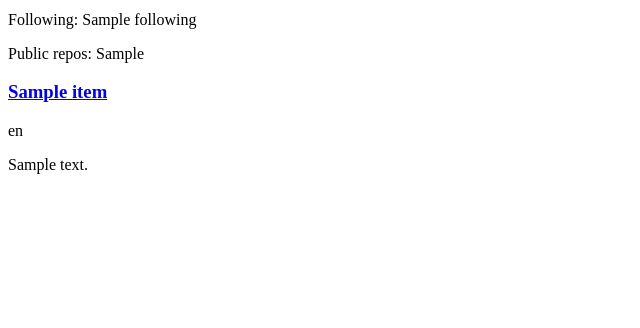
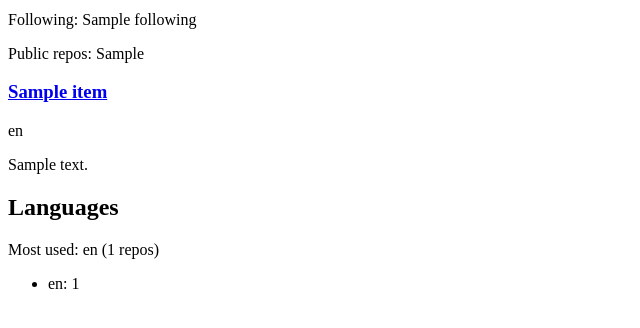
Before and after one commit to Yusuf-Khalef/my-dashboard, a Flask app: page / in a window 1280 px wide. Shown: the part 249-577 px from the top of the page, without its empty margins (0-640 px from the left). Run offline with Flask 3, Linux system fonts and the light colour scheme; grey boxes marked "Sample" are stand-in pictures; a database or web service that is not in the repository returns one stand-in record (values such as "Sample title"); data that the repository does not hold is empty.

Commit message:
Add language stats to dashboard

```diff
--- a/app.py
+++ b/app.py
@@ -1,5 +1,6 @@
 from flask import Flask, render_template
 import requests
+from collections import Counter
 
 app = Flask(__name__)
 
@@ -21,11 +22,19 @@ def get_github_repos(username):
         return response.json()
     return None
 
+def get_language_stats(repos):
+    if not repos:
+        return []
+    languages = [repo.get("language") for repo in repos if repo.get("language") is not None]
+    counter_languages = Counter(languages)
+    return counter_languages.most_common()
+
 @app.route('/')
 def home():
     github = get_github_data('Yusuf-Khalef')
     repos = get_github_repos('Yusuf-Khalef')
-    return render_template('index.html', github=github, repos=repos)
+    count = get_language_stats(repos)
+    return render_template('index.html', github=github, repos=repos, count=count)
 
 @app.route('/about')
 def about():
--- a/templates/index.html
+++ b/templates/index.html
@@ -12,11 +12,22 @@
     <p>Followers: {{ github.followers }}</p>
     <p>Following: {{ github.following }}</p>
     <p>Public repos: {{ github.public_repos }}</p>
+
     {% for repo in repos %}
     <h3><a href="{{ repo.html_url }}">{{ repo.name }}</a></h3>
     {{ repo.language }}
     <p>{{ repo.description }}</p>
-    {% endfor %} {% else %}
+    {% if count %}
+
+    <h2>Languages</h2>
+    <p>Most used: {{ count[0][0] }} ({{ count[0][1] }} repos)</p>
+    <ul>
+      {% for lang, num in count %}
+      <li>{{ lang }}: {{ num }}</li>
+      {% endfor %}
+    </ul>
+
+    {% endif %} {% endfor %} {% else %}
     <p>Couldn't load GitHub data.</p>
     {% endif %}
   </body>
```
Also changed, not shown: test_api.py (+12 -3 lines).
